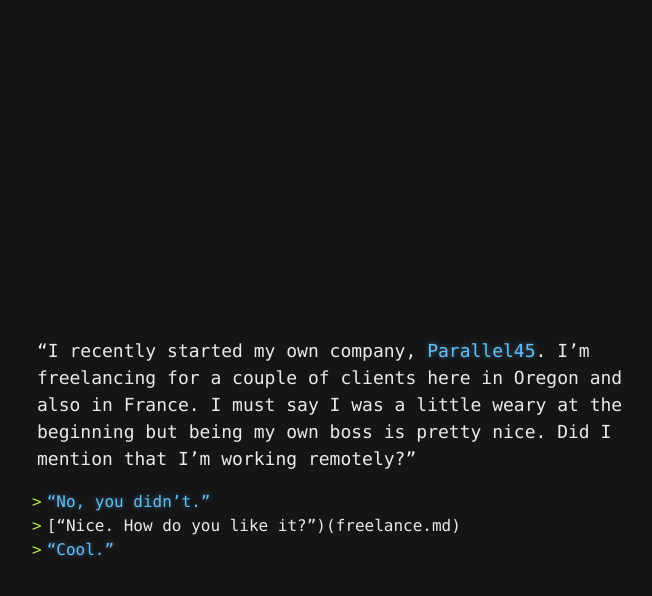
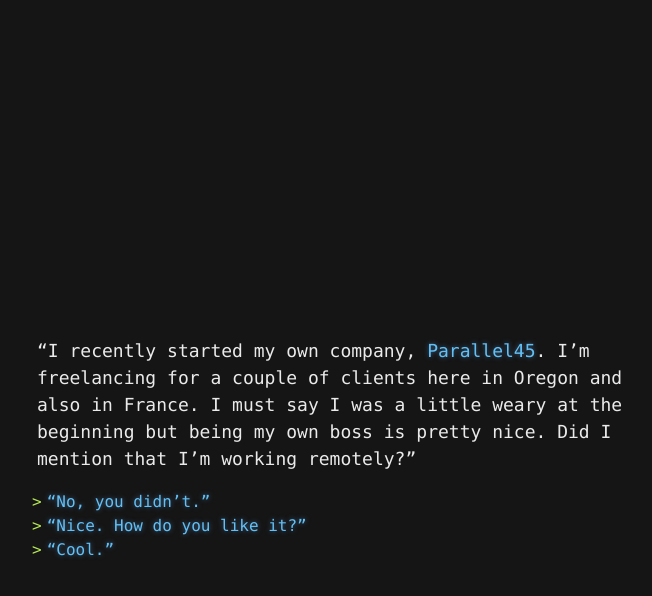
Before and after one commit to yvesgurcan/adventure, a Jekyll site: the page built from work.md, in a window 1280 px wide. Shown: the top 596 px of the page, without its empty margins (308-960 px from the left). Built offline with Jekyll 4.4.1, drawn with Linux system fonts in a browser that asks for light colours; our own code applies the rules of GitHub Pages for plain Markdown files.

Commit message:
Update work.md

```diff
--- a/work.md
+++ b/work.md
@@ -1,5 +1,5 @@
 "I recently started my own company, [Parallel45](https://parallel45.io/). I'm freelancing for a couple of clients here in Oregon and also in France. I must say I was a little weary at the beginning but being my own boss is pretty nice. Did I mention that I'm working remotely?"
 
 - ["No, you didn't."](remote.md)
-- ["Nice. How do you like it?")(freelance.md)
+- ["Nice. How do you like it?"](freelance.md)
 - ["Cool."](questions.md)
```
